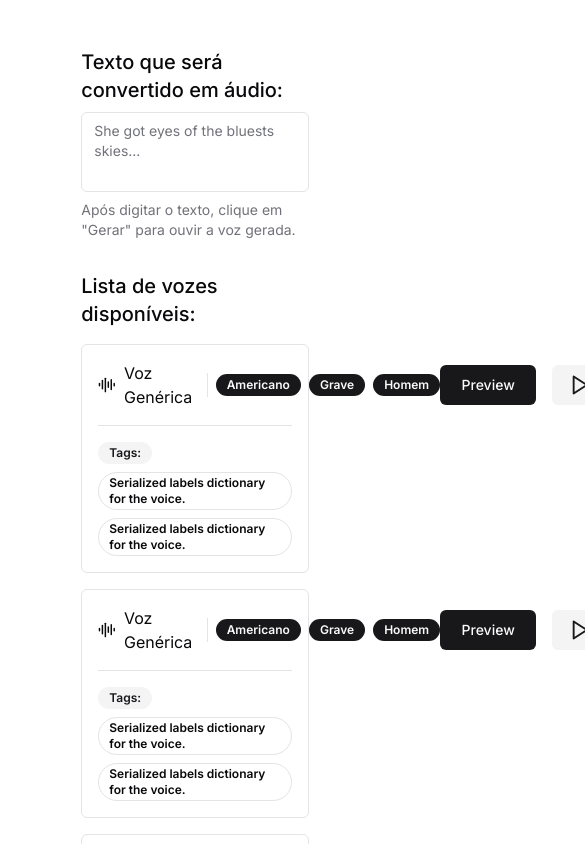
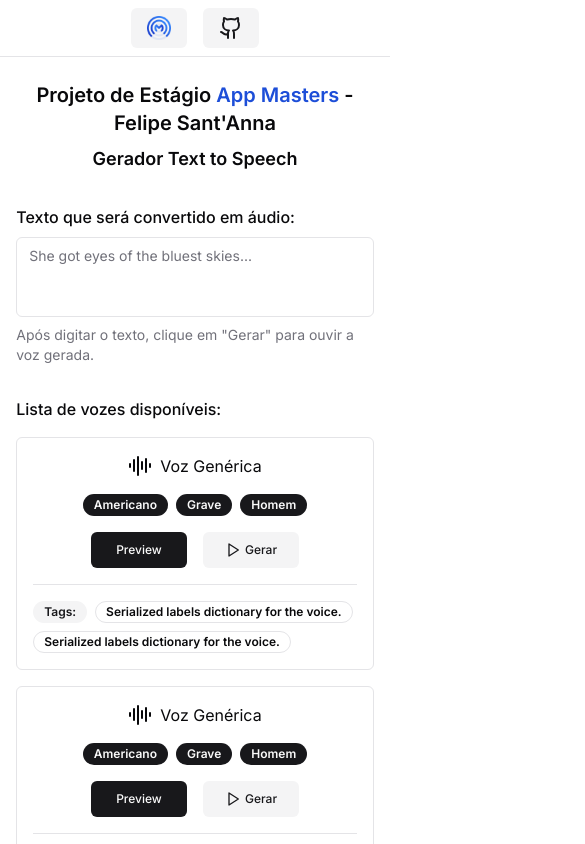
Before and after one commit to Santannafe12/desafio-appmasters-2024, a Next.js app: page / in a window 390 px wide. Shown: the top 844 px of the page, 585 px wide, since content can reach past the window. Built offline with nearby package versions, Linux system fonts and the light colour scheme.

Commit message:
Feito responsividade e adicionado header

```diff
--- a/package.json
+++ b/package.json
@@ -13,8 +13,10 @@
     "@radix-ui/react-label": "^2.1.0",
     "@radix-ui/react-separator": "^1.1.0",
     "@radix-ui/react-slot": "^1.1.0",
+    "@vercel/blob": "^0.23.4",
     "class-variance-authority": "^0.7.0",
     "clsx": "^2.1.1",
+    "dotenv": "^16.4.5",
     "lucide-react": "^0.424.0",
     "next": "14.2.5",
     "react": "^18",
@@ -26,6 +28,7 @@
   },
   "devDependencies": {
     "@rocketseat/eslint-config": "^2.2.2",
+    "@types/dotenv": "^8.2.0",
     "@types/node": "^20",
     "@types/react": "^18",
     "@types/react-dom": "^18",
--- /dev/null
+++ b/src/app/api/get-voices/route.ts
@@ -0,0 +1,4 @@
+export async function GET(request: Request) {
+  console.log(request.body)
+  return Response.json('GET-VOICES')
+}
--- /dev/null
+++ b/src/app/api/put-audio/route.ts
@@ -0,0 +1,11 @@
+import { put } from '@vercel/blob'
+
+// hash file name
+
+export async function PUT(request: Request) {
+  const form = await request.formData()
+  const file = form.get('file') as File
+  const blob = await put(file.name, file, { access: 'public' })
+
+  return Response.json(blob)
+}
--- a/src/app/layout.tsx
+++ b/src/app/layout.tsx
@@ -1,6 +1,7 @@
 import type { Metadata } from 'next'
 import { Inter } from 'next/font/google'
 import './globals.css'
+import Nav from '@/components/layout/nav'
 
 const inter = Inter({ subsets: ['latin'] })
 
@@ -17,7 +18,10 @@ export default function RootLayout({
 }>) {
   return (
     <html lang="en">
-      <body className={inter.className}>{children}</body>
+      <body className={inter.className}>
+        <Nav />
+        {children}
+      </body>
     </html>
   )
 }
--- a/src/app/page.tsx
+++ b/src/app/page.tsx
@@ -1,15 +1,14 @@
-// import Header from '@/components/layout/header'
+import Header from '@/components/layout/header'
 import TextForm from '@/components/voices/text-form'
 import VoicesList from '@/components/voices/voices-list'
 
 export default function Home() {
   return (
-    <div className="my-12 space-y-8">
-      {/* <Header /> */}
-      <div className="mx-auto w-7/12 space-y-8">
-        <TextForm />
-        <VoicesList />
-      </div>
+    <div className="mx-auto my-6 w-11/12 space-y-8 sm:w-7/12">
+      {/* Implementar Suspense */}
+      <Header />
+      <TextForm />
+      <VoicesList />
     </div>
   )
 }
--- a/src/components/layout/header.tsx
+++ b/src/components/layout/header.tsx
@@ -1,9 +1,13 @@
 export default function Header() {
   return (
-    <div className="flex flex-col items-center">
-      <h1>Projeto de Estágio - Felipe Sant&apos;Anna</h1>
-      <h2>Desenvolvimento TypeScript</h2>
-      <span>App Masters</span>
+    <div className="space-y-2">
+      <h1 className="text-center text-xl font-semibold">
+        Projeto de Estágio <span className="text-blue-700">App Masters</span> -
+        Felipe Sant&apos;Anna
+      </h1>
+      <h2 className="text-center text-lg font-semibold">
+        Gerador Text to Speech
+      </h2>
     </div>
   )
 }
--- /dev/null
+++ b/src/components/layout/nav.tsx
@@ -0,0 +1,29 @@
+import { Github } from 'lucide-react'
+import { Button } from '../ui/button'
+import Link from 'next/link'
+import Image from 'next/image'
+
+export default function Nav() {
+  return (
+    <div className="sticky top-0 flex items-center justify-center gap-4 border-b bg-white/90 p-2 backdrop-blur-lg">
+      <Button variant={'secondary'}>
+        <Link href="https://www.appmasters.io/pt" target="_blank">
+          <Image
+            src={'/app-masters-logo.png'}
+            width={24}
+            height={24}
+            alt="Logo da App Masters"
+          />
+        </Link>
+      </Button>
+      <Button variant={'secondary'}>
+        <Link
+          href={'https://github.com/Santannafe12/desafio-appmasters-2024'}
+          target="_blank"
+        >
+          <Github className="h-6 w-6" />
+        </Link>
+      </Button>
+    </div>
+  )
+}
--- a/src/components/voices/text-form.tsx
+++ b/src/components/voices/text-form.tsx
@@ -41,12 +41,12 @@ export default function TextForm() {
           name="text"
           render={({ field }) => (
             <FormItem>
-              <FormLabel className="text-xl">
+              <FormLabel className="text-base lg:text-xl">
                 Texto que será convertido em áudio:
               </FormLabel>
               <FormControl>
                 <Textarea
-                  placeholder="She got eyes of the bluests skies..."
+                  placeholder="She got eyes of the bluest skies..."
                   autoComplete="off"
                   rows={2}
                   className="resize-none"
--- a/src/components/voices/voice-component.tsx
+++ b/src/components/voices/voice-component.tsx
@@ -13,23 +13,35 @@ export default function VoiceComponent() {
 
   return (
     <div className="rounded-md border p-4">
-      <div className="flex items-center justify-between">
+      <div className="flex flex-col items-center justify-between gap-4 lg:flex-row lg:gap-2">
+        <div className="flex flex-col items-center gap-4 lg:flex-row lg:gap-2">
           <div className="flex items-center gap-2">
             <AudioLines className="h-6 w-6" />
-          <h1>Voz Genérica</h1>
-          <Separator orientation="vertical" className="h-6" />
+            <h1 className="line-clamp-1">Voz Genérica</h1>
+          </div>
+          <Separator orientation="vertical" className="hidden h-6 lg:block" />
+          <div className="flex items-center gap-2">
             <Badge>Americano</Badge>
             <Badge>Grave</Badge>
             <Badge>Homem</Badge>
             {/* maximo de 3 categorias (badges) */}
           </div>
+        </div>
         <div className="flex items-center gap-4">
           {isPreviewPlaying ? (
-            <Button onClick={() => setIsPreviewPlaying(false)} className="w-24">
-              <Pause className="h-6 w-6" />
+            <Button
+              onClick={() => setIsPreviewPlaying(false)}
+              size={'sm'}
+              className="w-24 text-sm lg:text-base"
+            >
+              <Pause className="h-4 w-4 lg:h-6 lg:w-6" />
             </Button>
           ) : (
-            <Button onClick={() => setIsPreviewPlaying(true)} className="w-24">
+            <Button
+              onClick={() => setIsPreviewPlaying(true)}
+              size={'sm'}
+              className="w-24 text-xs lg:text-base"
+            >
               Preview
             </Button>
           )}
@@ -37,12 +49,13 @@ export default function VoiceComponent() {
             <Loader />
           ) : (
             <Button
+              size={'sm'}
               variant={'secondary'}
-              className="w-24 gap-1"
+              className="w-24 gap-1 text-xs lg:text-base"
               disabled={isGenerating}
               onClick={() => setIsGenerating(true)}
             >
-              <Play className="h-6 w-6" />
+              <Play className="h-4 w-4 lg:h-6 lg:w-6" />
               Gerar
             </Button>
           )}
--- a/src/components/voices/voices-list.tsx
+++ b/src/components/voices/voices-list.tsx
@@ -6,7 +6,9 @@ import VoiceComponent from './voice-component'
 export default function VoicesList() {
   return (
     <div className="space-y-4">
-      <Label className="text-xl">Lista de vozes disponíveis:</Label>
+      <Label className="text-base lg:text-xl">
+        Lista de vozes disponíveis:
+      </Label>
       <VoiceComponent />
       <VoiceComponent />
       <VoiceComponent />
```
Also changed, not shown: public/app-masters-logo.png (added), 1 other file (tests, documents, lock files or other folders). Lines whose indentation alone changed are shown as unchanged.
